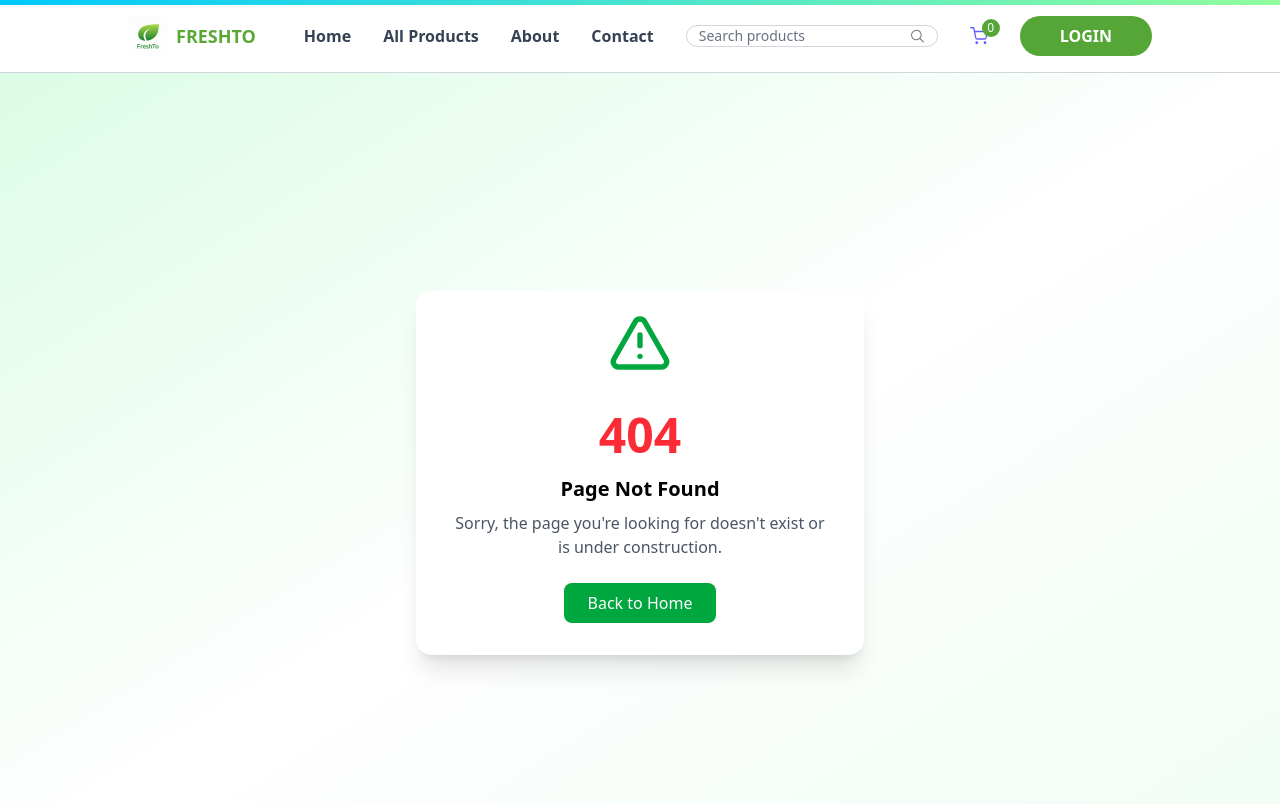
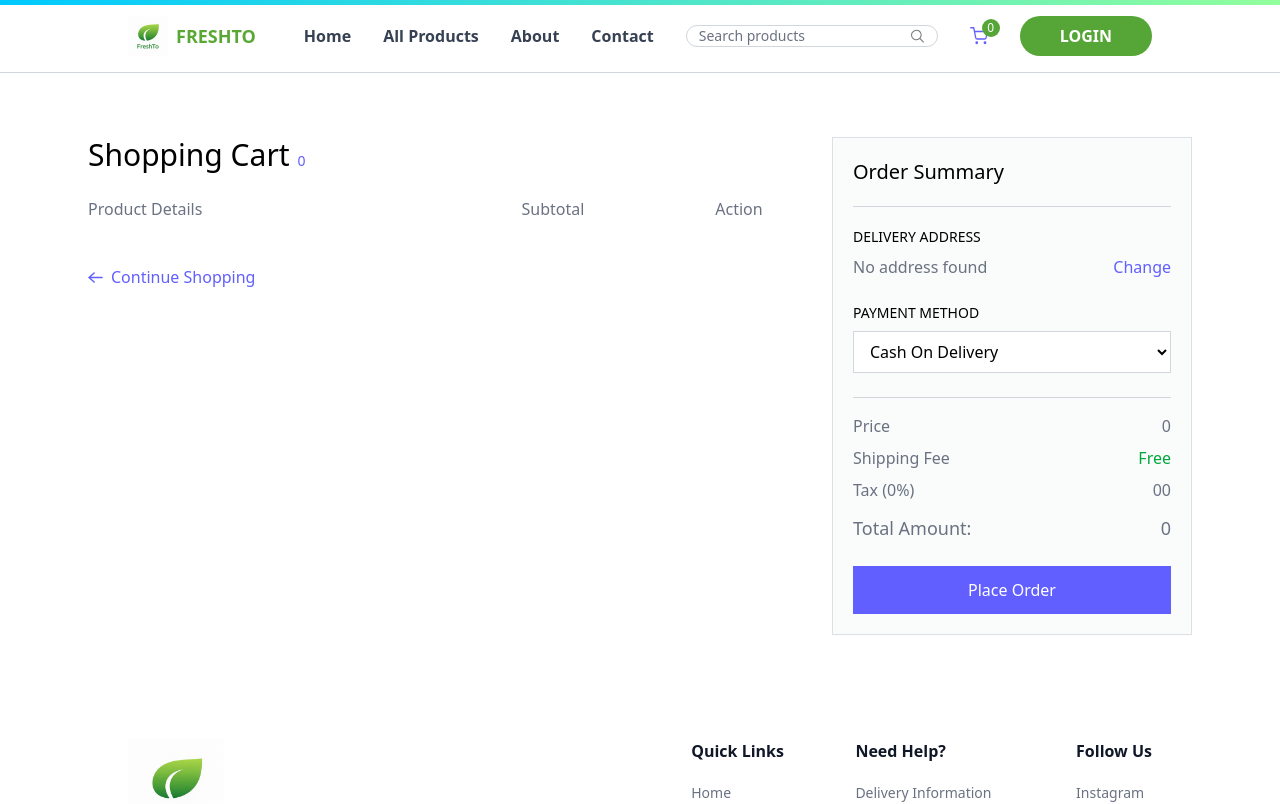
Before and after one commit to techaks/freshto, a React (Vite) app in the folder FRONTEND/client/: page /cart in a window 1280 px wide. Shown: the top 804 px of the page. Built offline with nearby package versions, Linux system fonts and the light colour scheme.

Commit message:
cart page

```diff
--- a/FRONTEND/client/src/App.jsx
+++ b/FRONTEND/client/src/App.jsx
@@ -10,6 +10,7 @@ import AllProduct from './Pages/AllProduct'
 import ScrollProgressBar from './component/Scroll'
 import ProductCategory from './Pages/ProductCategory'
 import ProductDetail from './component/ProductDetail'
+import CartPage from './Pages/CartPage'
 
 const App = () => {
   const {showUserlogin} = UseAppContext();
@@ -27,6 +28,7 @@ const App = () => {
         <Route path="/" element={<Home />} />
         <Route path="*" element={<Error/>} />
         <Route path='/products' element={<AllProduct/>}  />
+        <Route path='/cart' element={<CartPage/>}  />
         <Route path='/product/:category' element={<ProductCategory/>}/>
         <Route path='/product/:category/:id' element={<ProductDetail/>}/>
 
--- /dev/null
+++ b/FRONTEND/client/src/Pages/CartPage.jsx
@@ -0,0 +1,205 @@
+import { useEffect, useState } from "react";
+import { UseAppContext } from "../context/AppContext";
+import { useNavigate } from "react-router-dom";
+
+const CartPage = () => {
+  const [showAddress, setShowAddress] = useState(false);
+  const navigate = useNavigate();
+  const {
+    totalCartPrice,
+    cartItems,
+    product,
+    updateCartQuantity,
+    removeFromCart,
+    countCartItems,
+  } = UseAppContext();
+
+  const [cartArray, setCartArray] = useState([]);
+  const [paymentMethod, setPaymentMethod] = useState("COD");
+
+  console.log(cartArray);
+
+  const getCart = () => {
+    let cartData = [];
+    for (const item in cartItems) {
+      const products = product.find((prod) => prod._id === item);
+      products.quantity = cartItems[item];
+      cartData.push(products);
+    }
+    setCartArray(cartData);
+  };
+
+
+  useEffect(() => {
+    if (product.length > 0 && cartItems) {
+      getCart();
+    }
+  }, [product, cartItems]);
+
+  return (
+    product.length > 0 &&
+    cartItems && (
+      <div className="flex flex-col md:flex-row py-16 max-w-6xl w-full px-6 mx-auto">
+        <div className="flex-1 max-w-4xl">
+          <h1 className="text-3xl font-medium mb-6">
+            Shopping Cart{" "}
+            <span className="text-sm text-indigo-500">{countCartItems()}</span>
+          </h1>
+
+          <div className="grid grid-cols-[2fr_1fr_1fr] text-gray-500 text-base font-medium pb-3">
+            <p className="text-left">Product Details</p>
+            <p className="text-center">Subtotal</p>
+            <p className="text-center">Action</p>
+          </div>
+
+          {cartArray.map((product, index) => (
+            <div
+              key={index}
+              className="grid grid-cols-[2fr_1fr_1fr] text-gray-500 items-center text-sm md:text-base font-medium pt-3"
+            >
+              <div className="flex items-center md:gap-6 gap-3">
+                <div onClick={()=>{ navigate(`/product/${product.category}/${product._id}`) ; scrollTo(0,0) }} className="cursor-pointer w-24 h-24 flex items-center justify-center border border-gray-300 rounded overflow-hidden">
+                  <img
+                    className="max-w-full h-full object-cover"
+                    src={product.image[0]}
+                    alt={product.name}
+                  />
+                </div>
+                <div>
+                  <p className="hidden md:block font-semibold">
+                    {product.name}
+                  </p>
+                  <div className="font-normal text-gray-500/70">
+                    <p>
+                      Category: <span>{product.category
+ || "N/A"}</span>
+                    </p>
+                    <div className="flex items-center">
+                      <p>Qty:</p>
+                      <select className="outline-none">
+                        {Array(cartItems[product._id] > 9 ? cartItems[product._id] : 9)
+                          .fill("")
+                          .map((_, index) => (
+                            <option key={index} value={index + 1}>
+                              {index + 1}
+                            </option>
+                          ))}
+                      </select>
+                    </div>
+                  </div>
+                </div>
+              </div>
+              <p className="text-center">
+                ₹ {product.offerPrice * product.quantity}
+              </p>
+              <button className="cursor-pointer mx-auto">
+                <svg
+                  width="20"
+                  height="20"
+                  viewBox="0 0 20 20"
+                  fill="none"
+                  xmlns="http://www.w3.org/2000/svg"
+                >
+                  <path
+                    d="m12.5 7.5-5 5m0-5 5 5m5.833-2.5a8.333 8.333 0 1 1-16.667 0 8.333 8.333 0 0 1 16.667 0"
+                    stroke="#FF532E"
+                    strokeWidth="1.5"
+                    strokeLinecap="round"
+                    strokeLinejoin="round"
+                  />
+                </svg>
+              </button>
+            </div>
+          ))}
+
+          <button className="group cursor-pointer flex items-center mt-8 gap-2 text-indigo-500 font-medium">
+            <svg
+              width="15"
+              height="11"
+              viewBox="0 0 15 11"
+              fill="none"
+              xmlns="http://www.w3.org/2000/svg"
+            >
+              <path
+                d="M14.09 5.5H1M6.143 10 1 5.5 6.143 1"
+                stroke="#615fff"
+                strokeWidth="1.5"
+                strokeLinecap="round"
+                strokeLinejoin="round"
+              />
+            </svg>
+            Continue Shopping
+          </button>
+        </div>
+
+        <div className="max-w-[360px] w-full bg-gray-100/40 p-5 max-md:mt-16 border border-gray-300/70">
+          <h2 className="text-xl md:text-xl font-medium">Order Summary</h2>
+          <hr className="border-gray-300 my-5" />
+
+          <div className="mb-6">
+            <p className="text-sm font-medium uppercase">Delivery Address</p>
+            <div className="relative flex justify-between items-start mt-2">
+              <p className="text-gray-500">No address found</p>
+              <button
+                onClick={() => setShowAddress(!showAddress)}
+                className="text-indigo-500 hover:underline cursor-pointer"
+              >
+                Change
+              </button>
+              {showAddress && (
+                <div className="absolute top-12 py-1 bg-white border border-gray-300 text-sm w-full">
+                  <p
+                    onClick={() => setShowAddress(false)}
+                    className="text-gray-500 p-2 hover:bg-gray-100"
+                  >
+                    New York, USA
+                  </p>
+                  <p
+                    onClick={() => setShowAddress(false)}
+                    className="text-indigo-500 text-center cursor-pointer p-2 hover:bg-indigo-500/10"
+                  >
+                    Add address
+                  </p>
+                </div>
+              )}
+            </div>
+
+            <p className="text-sm font-medium uppercase mt-6">Payment Method</p>
+
+            <select className="w-full border border-gray-300 bg-white px-3 py-2 mt-2 outline-none">
+              <option value="COD">Cash On Delivery</option>
+              <option value="Online">Online Payment</option>
+            </select>
+          </div>
+
+          <hr className="border-gray-300" />
+
+          <div className="text-gray-500 mt-4 space-y-2">
+            <p className="flex justify-between">
+              <span>Price</span>
+              <span>{totalCartPrice()}</span>
+            </p>
+            <p className="flex justify-between">
+              <span>Shipping Fee</span>
+              <span className="text-green-600">Free</span>
+            </p>
+            <p className="flex justify-between">
+              <span>Tax (0%)</span>
+              <span>00</span>
+            </p>
+            <p className="flex justify-between text-lg font-medium mt-3">
+              <span>Total Amount:</span>
+              <span>{totalCartPrice()}</span>
+            </p>
+          </div>
+
+          <button className="w-full py-3 mt-6 cursor-pointer bg-indigo-500 text-white font-medium hover:bg-indigo-600 transition">
+            Place Order
+          </button>
+        </div>
+      </div>
+    )
+  );
+};
+
+export default CartPage;
--- a/FRONTEND/client/src/component/Navbar.jsx
+++ b/FRONTEND/client/src/component/Navbar.jsx
@@ -11,7 +11,7 @@ const Navbar = () => {
   const logout = async () => {
     setUser(null);
   };
-  console.log(totalCartPrice());
+
 
 
   return (
@@ -85,7 +85,7 @@ const Navbar = () => {
           </svg>
         </div>
 
-        <div className="relative cursor-pointer" onClick={()=>navigate('/cart')}>
+        <div className="relative cursor-pointer cursor-pointer" onClick={()=>navigate('/cart')}>
           <svg
             width="18"
             height="18"
--- a/FRONTEND/client/src/component/ProductDetail.jsx
+++ b/FRONTEND/client/src/component/ProductDetail.jsx
@@ -100,7 +100,7 @@ const ProductDetail = () => {
               >
                 Add to Cart
               </button>
-              <button className="w-full py-3.5 cursor-pointer font-medium bg-[#59a835] text-white hover:bg-[#80bb64] transition rounded-sm">
+              <button onClick={() => {addToCart(product._id) ; navigate('/cart')}} className="w-full py-3.5 cursor-pointer font-medium bg-[#59a835] text-white hover:bg-[#80bb64] transition rounded-sm">
                 Buy now
               </button>
             </div>
--- a/FRONTEND/client/src/context/AppContext.jsx
+++ b/FRONTEND/client/src/context/AppContext.jsx
@@ -24,7 +24,7 @@ export const AppContextProvider=({ children }) => {
             cartData[itemId] = 1;
         }
         setCartItems(cartData);
-        alert("Item added to cart");
+        // alert("Item added to cart");
         console.log(cartData);
 
     }
```
